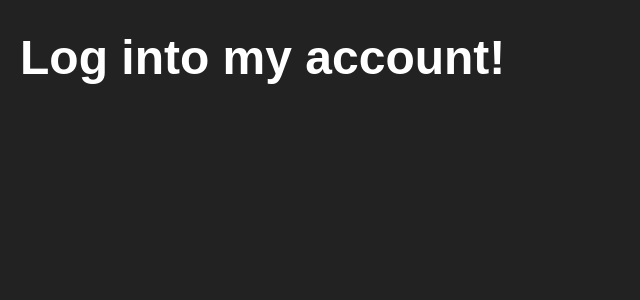
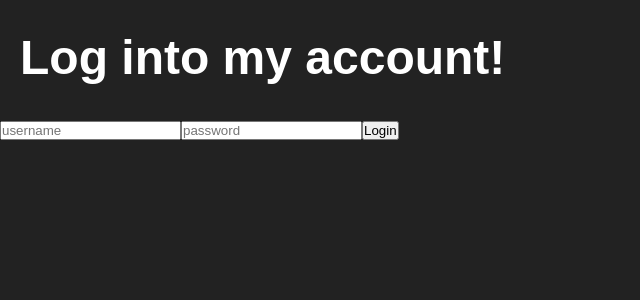
Before and after one commit to rob-roblaw/full-strength-academy, a React (Vite) app: page /login in a window 1280 px wide. Shown: the top 300 px of the page, without its empty margins (0-640 px from the left). Built offline with nearby package versions, Linux system fonts and the light colour scheme.

Commit message:
register component updated to save token after successful regestration

```diff
--- a/src/components/LogIn.jsx
+++ b/src/components/LogIn.jsx
@@ -1,8 +1,39 @@
+import { useState } from "react"
+
 const LogIn = () => {
+  const [ username, setUsername ] = useState('');
+  const [ password, setPassword ] = useState('');
+  const [ token, setToken ] = useState('');
+
+  const loggingIn = async(event) => {
+    event.preventDefault();
+
+    try {
+      const response = await fetch('https://full-strength-academy.onrender.com/api/auth/login', {
+        method: "POST",
+        headers: {
+          'Content-Type': 'application/json'
+        },
+        body: JSON.stringify({
+          username: username,
+          password: password
+        })
+      });
+      const userLogin = response.json();
+      console.log(userLogin);
+    } catch(err) {
+      console.log(err);
+    }
+  }
 
   return (
     <>
       <h2>Log into my account!</h2>
+      <form onSubmit={ loggingIn }>
+        <input placeholder='username' onChange={(event) => {setUsername(event.target.value)}} />
+        <input placeholder='password' type='password' onChange={(event) => {setPassword(event.target.value)}} />
+        <button>Login</button>
+      </form>
     </>
   )
 }
--- a/src/components/Register.jsx
+++ b/src/components/Register.jsx
@@ -5,6 +5,7 @@ const Register = () => {
   const [ newUsername, setNewUsername ] = useState('');
   const [ newPassword1, setNewPassword1 ] = useState('');
   const [ newPassword2, setNewPassword2 ] = useState('');
+  const [ newToken, setNewToken ] = useState('');
 
   const navigate = useNavigate();
 
@@ -28,9 +29,15 @@ const Register = () => {
             gender: ''
           })
         });
-        navigate('/editprofile');
         const newUser = await response.json();
         console.log(newUser);
+        if (!newUser) {
+          alert('Invalid Registration');
+        } else {
+          setNewToken(newUser.token);
+          localStorage.setItem('token', newUser.token);
+          navigate('/editprofile')
+        }
       } catch(err) {
         console.log(err);
       }
```
